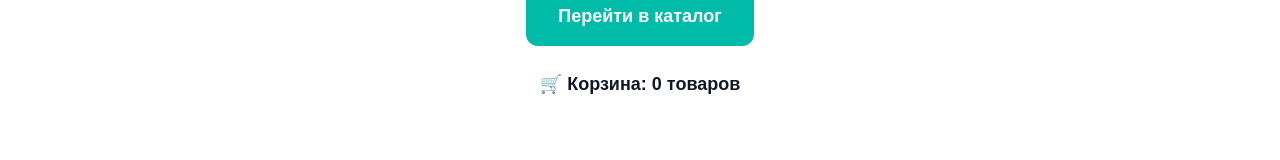
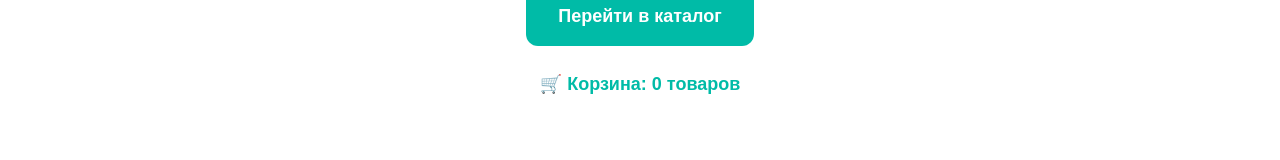
Before and after one commit to dropskepp-cell/vizit, a Next.js app: page / in a window 1280 px wide. Shown: the part 311-471 px from the top of the page. Built offline with nearby package versions, Linux system fonts and the light colour scheme.

Commit message:
Добавил переход в корзину

```diff
--- a/app/page.tsx
+++ b/app/page.tsx
@@ -26,10 +26,12 @@ export default function Home() {
         >
           Перейти в каталог
         </a>
-
-        <div className="mt-6 text-lg font-semibold">
-          🛒 Корзина: {cart.length} товаров
-        </div>
+        <a
+  href="/cart"
+  className="mt-6 text-lg font-semibold text-teal-500 hover:text-teal-600"
+>
+  🛒 Корзина: {cart.length} товаров
+</a>
       </section>
 
       <section id="catalog" className="mx-auto max-w-7xl px-6 pb-20">
```
